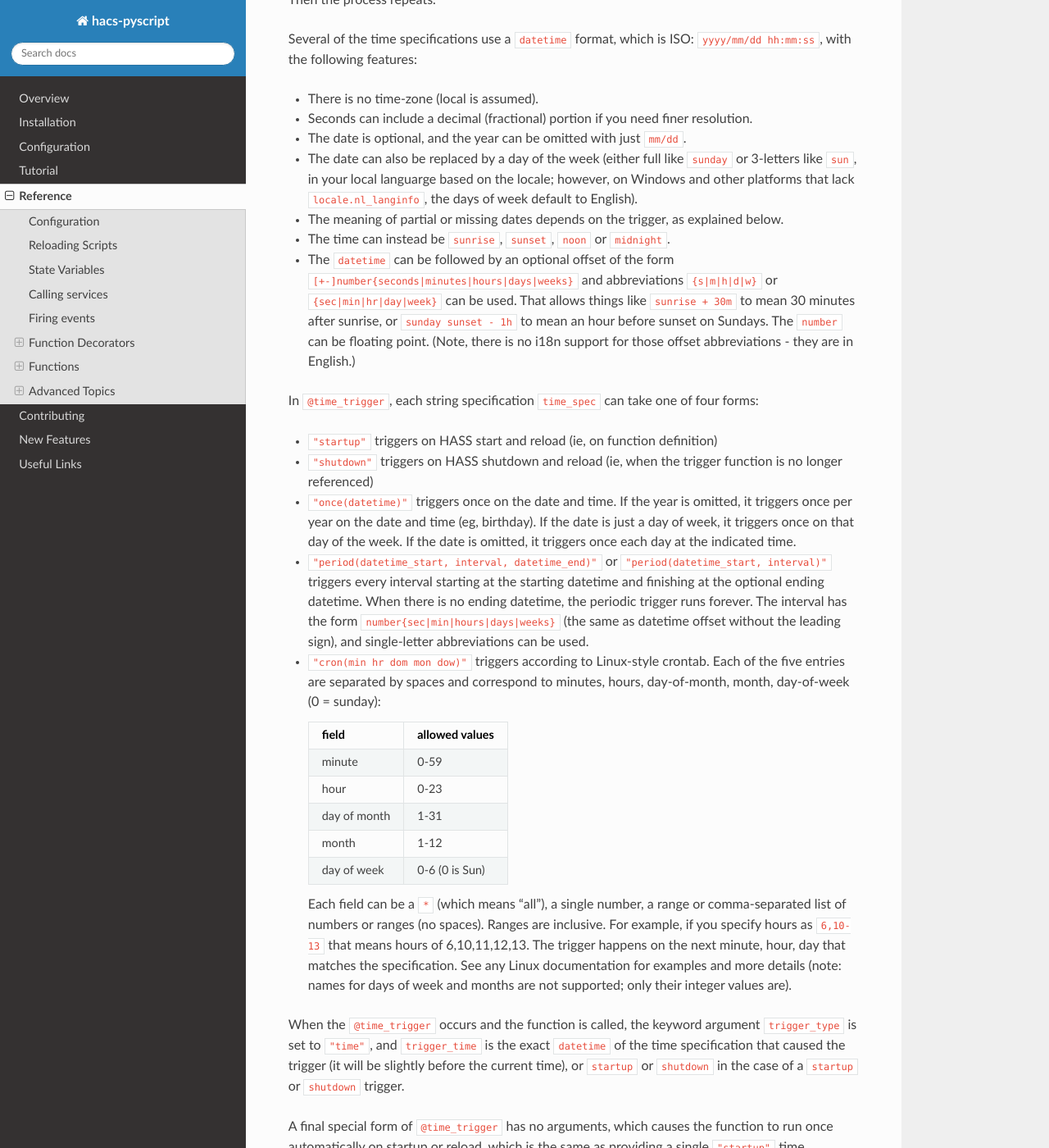
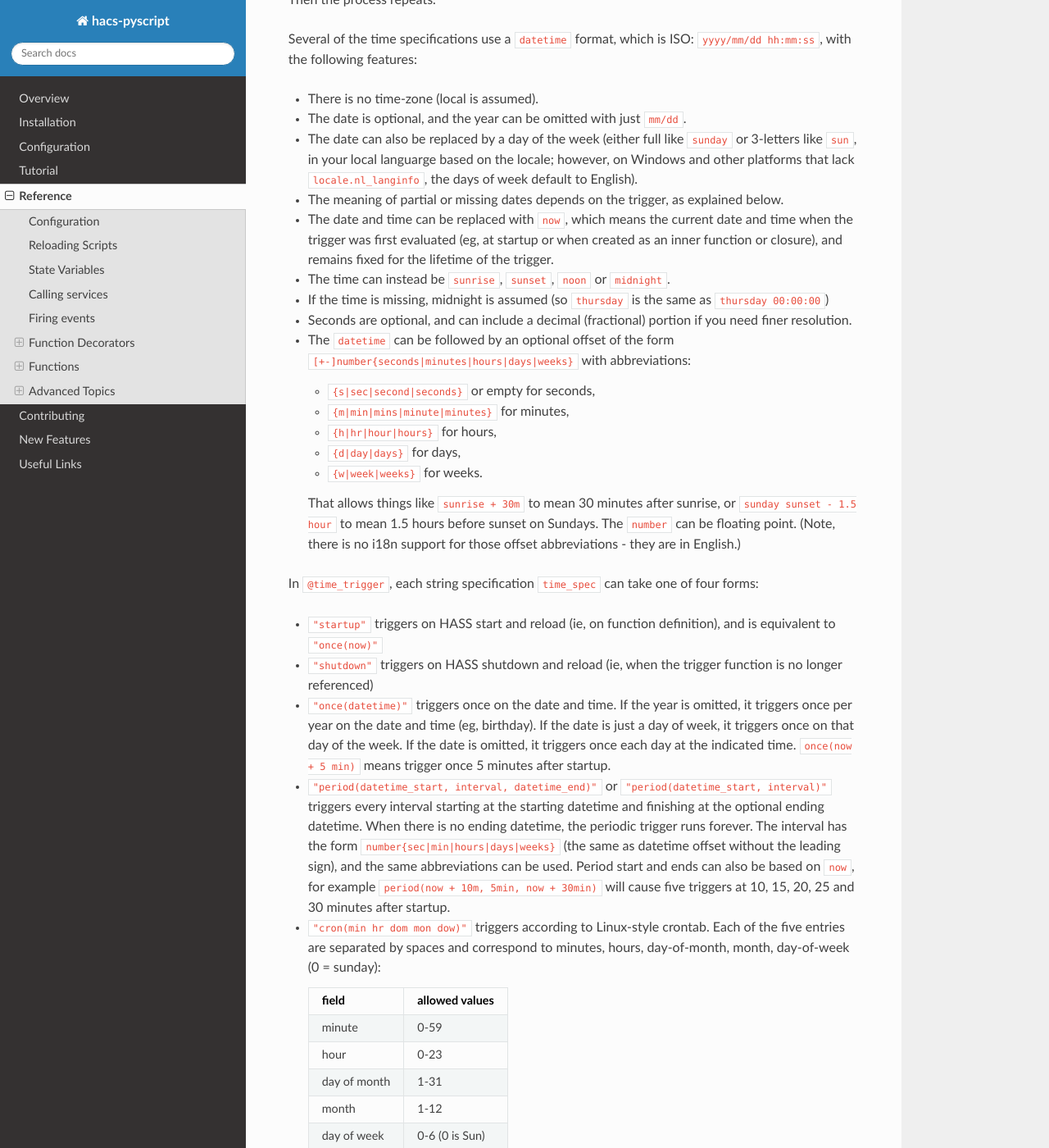
Before and after one commit to custom-components/pyscript, a Sphinx documentation site: the page built from docs/reference.rst, in a window 1280 px wide and 1400 px high, scrolled down 11775 px. Shown: the whole window at 82% size. Built offline with Sphinx 7.4.7 and the Read the Docs theme 2.0.0, drawn with Linux system fonts in a browser that asks for light colours; some of the changed text lies outside the part shown.

Commit message:
added "now" as datetime spec to mean trigger startup time; see #139

```diff
--- a/docs/reference.rst
+++ b/docs/reference.rst
@@ -537,37 +537,48 @@ Several of the time specifications use a ``datetime`` format, which is ISO: ``yy
 with the following features:
 
 - There is no time-zone (local is assumed).
-- Seconds can include a decimal (fractional) portion if you need finer resolution.
 - The date is optional, and the year can be omitted with just ``mm/dd``.
 - The date can also be replaced by a day of the week (either full like ``sunday`` or 3-letters like
   ``sun``, in your local languarge based on the locale; however, on Windows and other platforms that
   lack ``locale.nl_langinfo``, the days of week default to English).
 - The meaning of partial or missing dates depends on the trigger, as explained below.
+- The date and time can be replaced with ``now``, which means the current date and time when the
+  trigger was first evaluated (eg, at startup or when created as an inner function or closure),
+  and remains fixed for the lifetime of the trigger.
 - The time can instead be ``sunrise``, ``sunset``, ``noon`` or ``midnight``.
+- If the time is missing, midnight is assumed (so ``thursday`` is the same as ``thursday 00:00:00``)
+- Seconds are optional, and can include a decimal (fractional) portion if you need finer resolution.
 - The ``datetime`` can be followed by an optional offset
-  of the form ``[+-]number{seconds|minutes|hours|days|weeks}`` and abbreviations ``{s|m|h|d|w}`` or
-  ``{sec|min|hr|day|week}`` can be used. That allows things like ``sunrise + 30m`` to mean 30
-  minutes after sunrise, or ``sunday sunset - 1h`` to mean an hour before sunset on Sundays. The
-  ``number`` can be floating point. (Note, there is no i18n support for those offset abbreviations -
-  they are in English.)
+  of the form ``[+-]number{seconds|minutes|hours|days|weeks}`` with abbreviations:
+
+  - ``{s|sec|second|seconds}`` or empty for seconds,
+  - ``{m|min|mins|minute|minutes}`` for minutes,
+  - ``{h|hr|hour|hours}`` for hours,
+  - ``{d|day|days}`` for days,
+  - ``{w|week|weeks}`` for weeks.
+  That allows things like ``sunrise + 30m`` to mean 30 minutes after sunrise, or ``sunday sunset - 1.5 hour``
+  to mean 1.5 hours before sunset on Sundays. The ``number`` can be floating point. (Note, there is no
+  i18n support for those offset abbreviations - they are in English.)
 
 In ``@time_trigger``, each string specification ``time_spec`` can take one of four forms:
 
-- ``"startup"`` triggers on HASS start and reload (ie, on function definition)
+- ``"startup"`` triggers on HASS start and reload (ie, on function definition), and is
+  equivalent to ``"once(now)"``
 - ``"shutdown"`` triggers on HASS shutdown and reload (ie, when the trigger function is
   no longer referenced)
 - ``"once(datetime)"`` triggers once on the date and time. If the year is
   omitted, it triggers once per year on the date and time (eg, birthday). If the date is just a day
   of week, it triggers once on that day of the week. If the date is omitted, it triggers once each
-  day at the indicated time.
+  day at the indicated time. ``once(now + 5 min)`` means trigger once 5 minutes after startup.
 - ``"period(datetime_start, interval, datetime_end)"`` or
   ``"period(datetime_start, interval)"`` triggers every interval starting at the starting datetime
   and finishing at the optional ending datetime. When there is no ending datetime, the periodic
   trigger runs forever. The interval has the form ``number{sec|min|hours|days|weeks}`` (the same as
-  datetime offset without the leading sign), and single-letter abbreviations can be used.
-- ``"cron(min hr dom mon dow)"`` triggers
-  according to Linux-style crontab. Each of the five entries are separated by spaces and correspond
-  to minutes, hours, day-of-month, month, day-of-week (0 = sunday):
+  datetime offset without the leading sign), and the same abbreviations can be used. Period start
+  and ends can also be based on ``now``, for example ``period(now + 10m, 5min, now + 30min)`` will
+  cause five triggers at 10, 15, 20, 25 and 30 minutes after startup.
+- ``"cron(min hr dom mon dow)"`` triggers according to Linux-style crontab. Each of the five entries
+  are separated by spaces and correspond to minutes, hours, day-of-month, month, day-of-week (0 = sunday):
 
   ============ ==============
   field        allowed values
@@ -583,7 +594,11 @@ In ``@time_trigger``, each string specification ``time_spec`` can take one of fo
   numbers or ranges (no spaces). Ranges are inclusive. For example, if you specify hours as
   ``6,10-13`` that means hours of 6,10,11,12,13. The trigger happens on the next minute, hour, day
   that matches the specification. See any Linux documentation for examples and more details (note:
-  names for days of week and months are not supported; only their integer values are).
+  names for days of week and months are not supported; only their integer values are). The cron
+  features use the ``croniter`` package, so check its `documentation <https://pypi.org/project/croniter/>`
+  for additional specification formats that are supported (eg: ``*/5`` repeats every 5th unit,
+  days of week can be specified with English abbreviations, and an optional 6th field allows seconds
+  to be specified).
 
 When the ``@time_trigger`` occurs and the function is called, the keyword argument ``trigger_type``
 is set to ``"time"``, and ``trigger_time`` is the exact ``datetime`` of the time specification that
```
Also changed, not shown: 3 other files.
